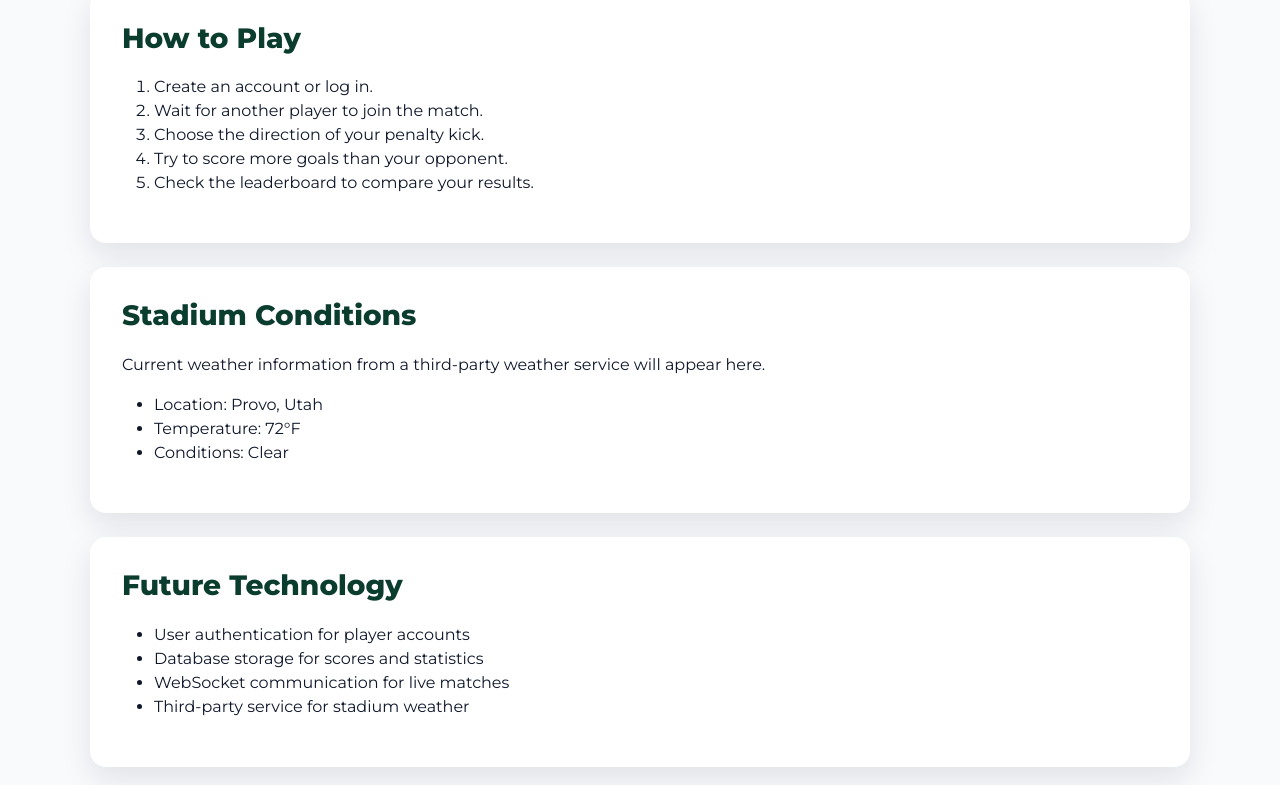
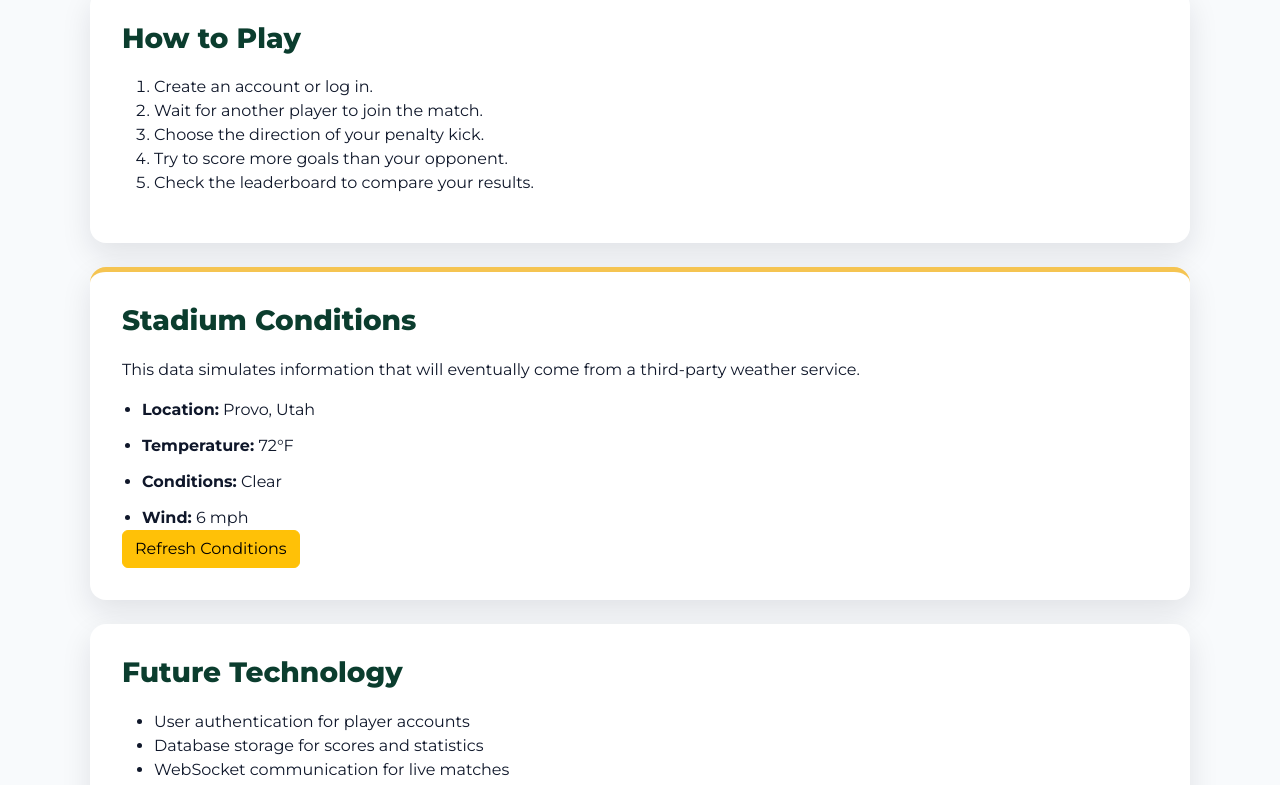
Before and after one commit to edwardgm07-source/startup, a React (Vite) app: page /about in a window 1280 px wide. Shown: the part 466-1251 px from the top of the page. Built offline with nearby package versions, Linux system fonts and the light colour scheme.

Commit message:
Simulate stadium weather service

```diff
--- a/src/about/about.jsx
+++ b/src/about/about.jsx
@@ -1,4 +1,46 @@
+import { useEffect, useState } from 'react';
+
+const mockWeatherConditions = [
+  {
+    temperature: 72,
+    conditions: 'Clear',
+    wind: '6 mph',
+  },
+  {
+    temperature: 68,
+    conditions: 'Partly cloudy',
+    wind: '9 mph',
+  },
+  {
+    temperature: 64,
+    conditions: 'Light rain',
+    wind: '12 mph',
+  },
+];
+
 export function About() {
+  const [weather, setWeather] = useState(null);
+  const [loading, setLoading] = useState(true);
+  const [weatherRequest, setWeatherRequest] = useState(0);
+
+  useEffect(() => {
+    setLoading(true);
+
+    const weatherTimer = setTimeout(() => {
+      const conditionIndex =
+        weatherRequest % mockWeatherConditions.length;
+
+      setWeather(mockWeatherConditions[conditionIndex]);
+      setLoading(false);
+    }, 700);
+
+    return () => clearTimeout(weatherTimer);
+  }, [weatherRequest]);
+
+  function refreshWeather() {
+    setWeatherRequest((currentRequest) => currentRequest + 1);
+  }
+
   return (
     <>
       <section className="page-heading">
@@ -8,6 +50,7 @@ export function About() {
 
       <section className="game-card">
         <h3>Game Description</h3>
+
         <p>
           Penalty Duel is an online soccer game where two players compete in a
           five-round penalty shootout. Each player chooses where to shoot while
@@ -17,6 +60,7 @@ export function About() {
 
       <section className="game-card">
         <h3>How to Play</h3>
+
         <ol>
           <li>Create an account or log in.</li>
           <li>Wait for another player to join the match.</li>
@@ -26,22 +70,50 @@ export function About() {
         </ol>
       </section>
 
-      <section className="game-card">
+      <section className="game-card weather-card">
         <h3>Stadium Conditions</h3>
+
         <p>
-          Current weather information from a third-party weather service will
-          appear here.
+          This data simulates information that will eventually come from a
+          third-party weather service.
         </p>
 
-        <ul>
-          <li>Location: Provo, Utah</li>
-          <li>Temperature: 72°F</li>
-          <li>Conditions: Clear</li>
-        </ul>
+        {loading ? (
+          <p role="status">Loading stadium conditions...</p>
+        ) : (
+          <>
+            <ul className="weather-list">
+              <li>
+                <strong>Location:</strong> Provo, Utah
+              </li>
+
+              <li>
+                <strong>Temperature:</strong> {weather.temperature}°F
+              </li>
+
+              <li>
+                <strong>Conditions:</strong> {weather.conditions}
+              </li>
+
+              <li>
+                <strong>Wind:</strong> {weather.wind}
+              </li>
+            </ul>
+
+            <button
+              className="btn btn-warning"
+              type="button"
+              onClick={refreshWeather}
+            >
+              Refresh Conditions
+            </button>
+          </>
+        )}
       </section>
 
       <section className="game-card">
         <h3>Future Technology</h3>
+
         <ul>
           <li>User authentication for player accounts</li>
           <li>Database storage for scores and statistics</li>
```
